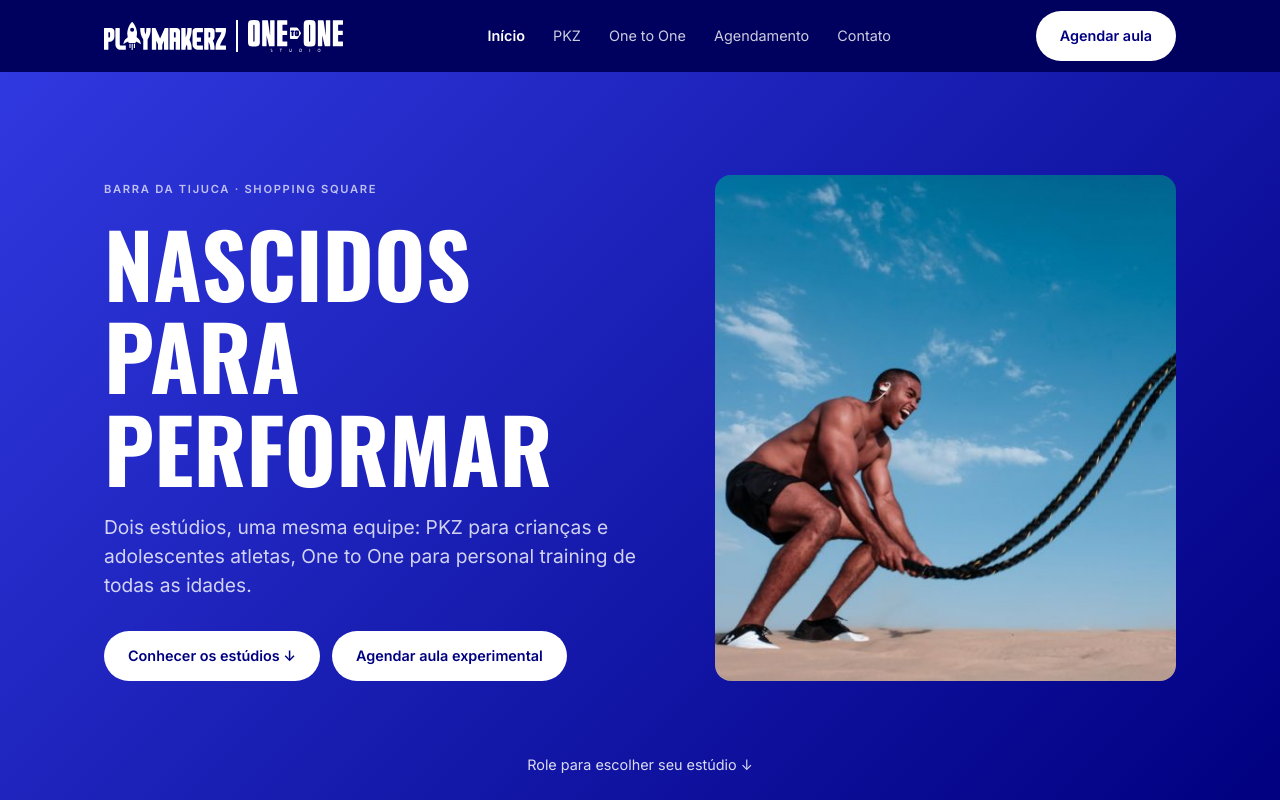
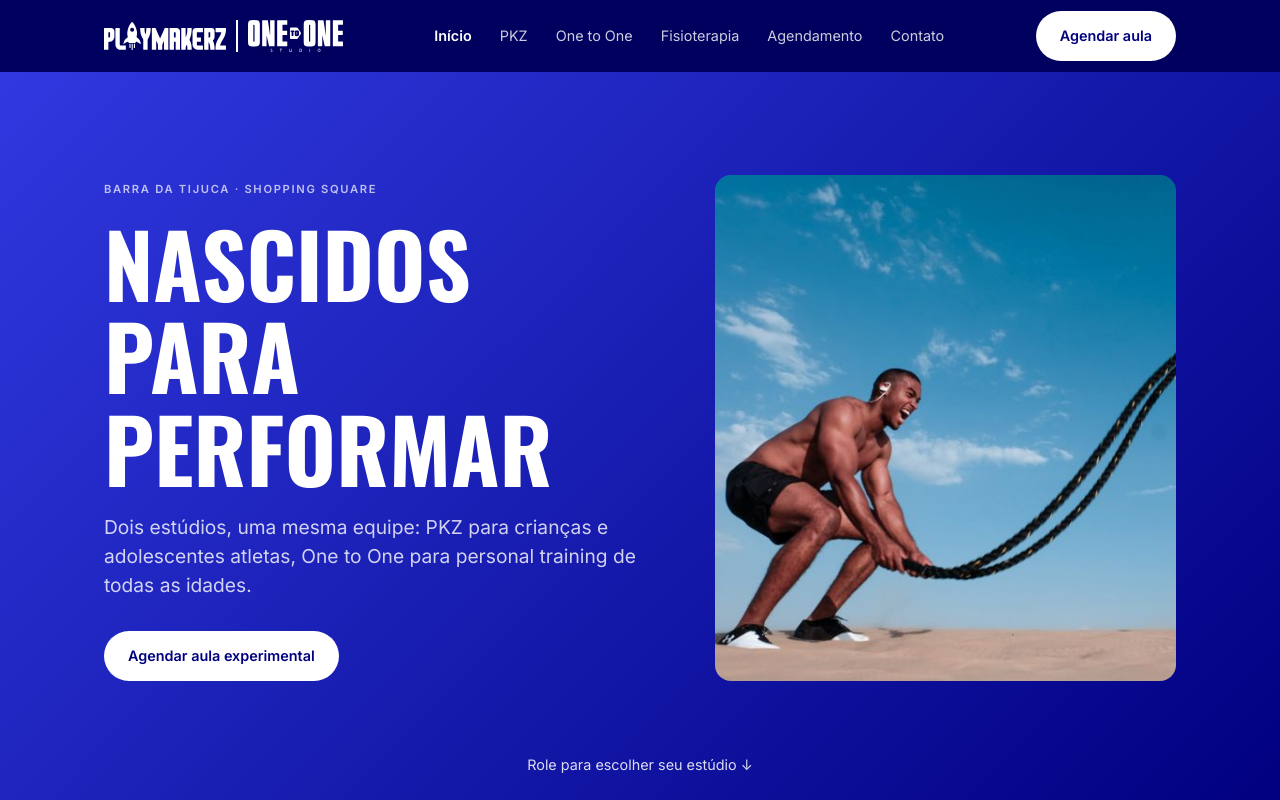
Before and after one commit to leomautone/PFE-2026-2-AP2-Grupo3-terca-react, a React (Vite) app: page / in a window 1280 px wide. Shown: the top 800 px of the page. Built offline with nearby package versions, Linux system fonts and the light colour scheme.

Commit message:
coloca fisioterapia no menu e deixa so o botao de agendar nas heros

```diff
--- a/src/components/Header.jsx
+++ b/src/components/Header.jsx
@@ -33,7 +33,7 @@ export default function Header({ claro = false }) {
 
   // ao voltar para o desktop, o menu não fica preso aberto
   useEffect(() => {
-    const celular = window.matchMedia("(max-width: 800px)");
+    const celular = window.matchMedia("(max-width: 1024px)");
     function aoMudarTela(evento) {
       if (!evento.matches) setMenuAberto(false);
     }
@@ -75,6 +75,7 @@ export default function Header({ claro = false }) {
           <NavLink to="/" end className={classeDoLink} onClick={fecharMenu}>Início</NavLink>
           <NavLink to="/pkz" className={classeDoLink} onClick={fecharMenu}>PKZ</NavLink>
           <NavLink to="/onetoone" className={classeDoLink} onClick={fecharMenu}>One to One</NavLink>
+          <NavLink to="/fisioterapia" className={classeDoLink} onClick={fecharMenu}>Fisioterapia</NavLink>
           <NavLink to="/agendamento" className={classeDoLink} onClick={fecharMenu}>Agendamento</NavLink>
           <a href="#contato" onClick={fecharMenu}>Contato</a>
         </nav>
--- a/src/pages/Fisioterapia.jsx
+++ b/src/pages/Fisioterapia.jsx
@@ -25,9 +25,6 @@ export default function Fisioterapia() {
                 <Link to="/agendamento?tipo=Fisioterapia" className="botao botao-claro">
                   Agendar avaliação
                 </Link>
-                <a href="#como-funciona" className="botao botao-claro">
-                  Como funciona ↓
-                </a>
               </div>
             </div>
             <img
--- a/src/pages/Home.jsx
+++ b/src/pages/Home.jsx
@@ -21,9 +21,6 @@ export default function Home() {
               atletas, One to One para personal training de todas as idades.
             </p>
             <div className="hero-botoes">
-              <a href="#estudios" className="botao botao-claro">
-                Conhecer os estúdios ↓
-              </a>
               <Link to="/agendamento" className="botao botao-claro">
                 Agendar aula experimental
               </Link>
--- a/src/pages/OneToOne.jsx
+++ b/src/pages/OneToOne.jsx
@@ -23,9 +23,6 @@ export default function OneToOne() {
                 <Link to="/agendamento" className="botao botao-claro">
                   Agendar meu treino
                 </Link>
-                <a href="#sobre" className="botao botao-claro">
-                  Conhecer o estúdio ↓
-                </a>
               </div>
               <div className="grade-3 hero-numeros">
                 <div>
--- a/src/pages/pkz/PkzJoao.jsx
+++ b/src/pages/pkz/PkzJoao.jsx
@@ -15,7 +15,6 @@ export default function PkzJoao() {
             </p>
             <div className="hero-acoes">
               <Link className="botao botao-claro" to="/agendamento">Agendar avaliação do meu filho</Link>
-              <a className="botao botao-claro" href="#como-funciona">Ver como acompanhamos ↓</a>
             </div>
           </div>
           <img
--- a/src/styles/base.css
+++ b/src/styles/base.css
@@ -353,6 +353,11 @@ img.foto {
 
 .menu a {
   opacity: 0.8;
+  white-space: nowrap;
+}
+
+.header .botao {
+  white-space: nowrap;
 }
 
 .menu a:hover,
@@ -425,7 +430,8 @@ img.foto {
   }
 }
 
-@media (max-width: 800px) {
+/* menu ☰ até 1024px: com todos os itens, o menu completo não cabe em telas menores */
+@media (max-width: 1024px) {
   .header-conteudo {
     position: relative;
     gap: 12px;
@@ -467,7 +473,9 @@ img.foto {
     padding: 10px 16px;
     margin-left: auto;
   }
+}
 
+@media (max-width: 800px) {
   .grade-2,
   .grade-3,
   .grade-4 {
```
Also changed, not shown: 1 other file (tests, documents, lock files or other folders).
